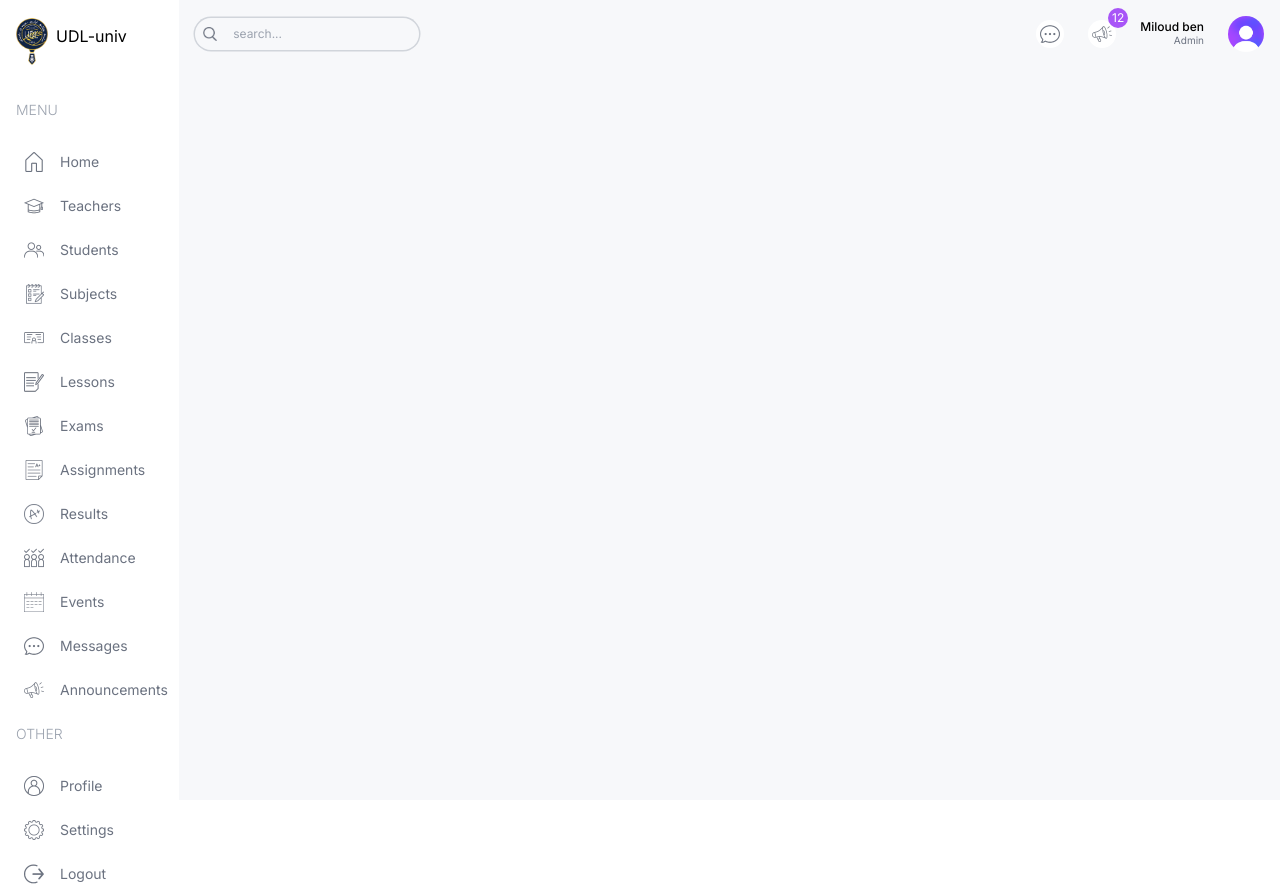
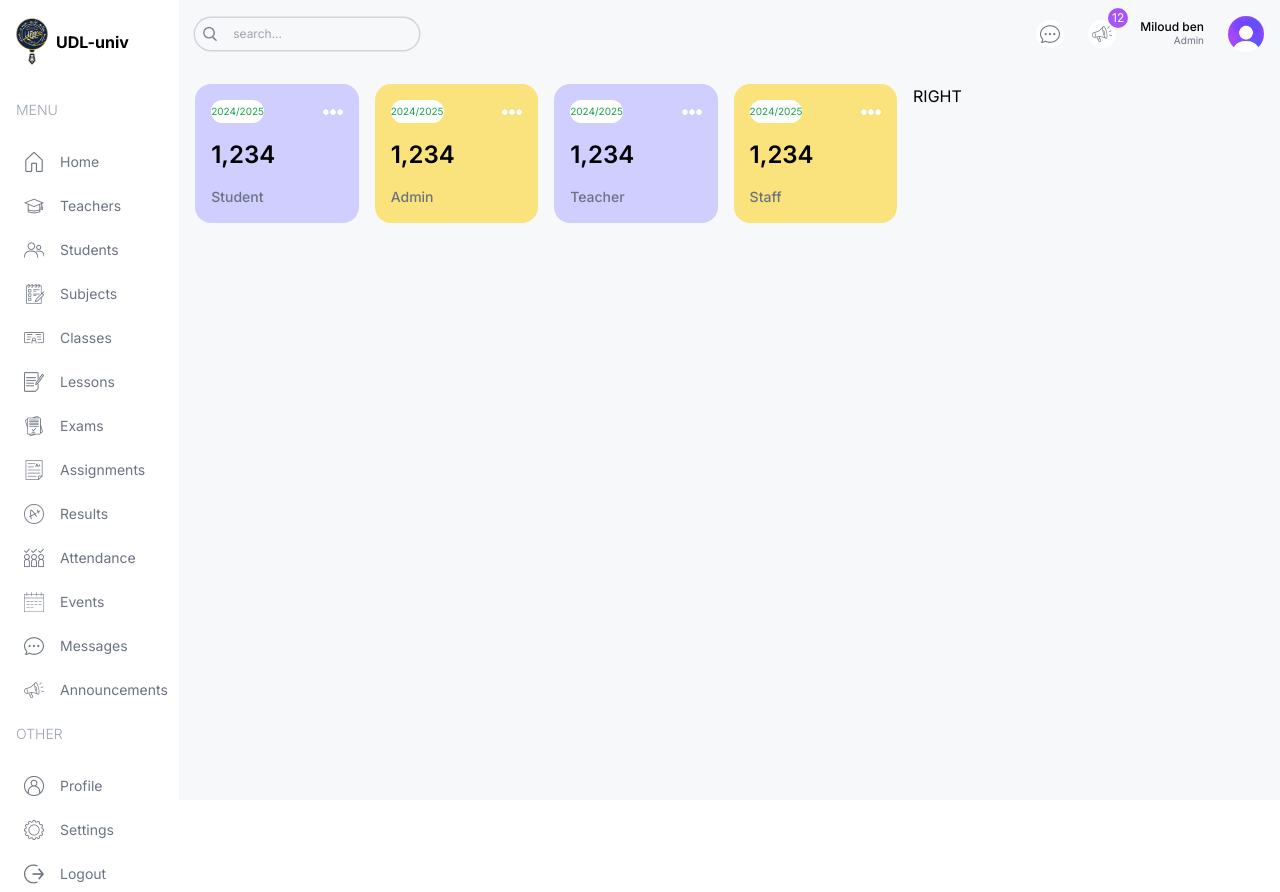
Before and after one commit to Miloud73/Shool-managment-dashboard, a Next.js app: page /admin in a window 1280 px wide. Built offline with nearby package versions, Linux system fonts and the light colour scheme.

Commit message:
implement userCard

```diff
--- a/src/app/(dashboard)/admin/page.tsx
+++ b/src/app/(dashboard)/admin/page.tsx
@@ -1,3 +1,4 @@
+import UserCard from "@/components/UserCard";
 import type { Metadata } from "next";
 import React from "react";
 export const metadata: Metadata = {
@@ -7,7 +8,18 @@
 
 const AdminPage = () => {
   return (
-    <div>
+    <div className="p-4 flex gap-4 flex-col md:flex-row">
+      {/* LEFt SIDE */}
+      <div className="w-full lg:w-2/3 ">
+        <div className="flex gap-4 justify-between flex-wrap">
+          <UserCard type="student"/>
+          <UserCard type="admin"/>
+          <UserCard type="teacher"/>
+          <UserCard type="staff"/>
+        </div>
+      </div>
+      {/* RIGHT SIDE */}
+      <div className="w-full lg:w-1/3 ">RIGHT</div>
 
     </div>
   );
--- a/src/app/(dashboard)/layout.tsx
+++ b/src/app/(dashboard)/layout.tsx
@@ -1,22 +1,31 @@
-import type { Metadata } from "next";
-import { Inter } from "next/font/google";
-import "./globals-dash.css";
-
-const inter = Inter({ subsets: ["latin"] });
-
-export const metadata: Metadata = {
-  title: "Dashboard",
-  description: "This is the dashboard layout",
-};
+import Menu from "@/components/Menu";
+import Navbar from "@/components/Navbar";
+import Image from "next/image";
+import Link from "next/link";
 
 export default function DashboardLayout({
-    children,
-  }: Readonly<{
-    children: React.ReactNode;
-  }>) {
+  children,
+}: Readonly<{
+  children: React.ReactNode;
+}>) {
   return (
-    <div className={inter.className}>
-      {children}
+    <div className="h-screen flex">
+      {/* LEFT */}
+      <div className="w-[14%] md:w-[8%] lg:w-[16%] xl:w-[14%] p-4">
+        <Link
+          href="/"
+          className="flex items-center justify-center lg:justify-start gap-2"
+        >
+          <Image src="/logo.png" alt="logo" width={32} height={32} />
+          <span className="hidden lg:block font-bold">UDL-univ</span>
+        </Link>
+        <Menu />
+      </div>
+      {/* RIGHT */}
+      <div className="w-[86%] md:w-[92%] lg:w-[84%] xl:w-[86%] bg-[#F7F8FA] overflow-scroll flex flex-col">
+        <Navbar />
+        {children}
+      </div>
     </div>
   );
 }
--- a/src/app/layout.tsx
+++ b/src/app/layout.tsx
@@ -1,16 +1,12 @@
 import type { Metadata } from "next";
 import { Inter } from "next/font/google";
 import "./globals.css";
-import Link from "next/link";
-import Image from "next/image";
-import Menu from "@/components/Menu";
-import Navbar from "@/components/Navbar";
 
 const inter = Inter({ subsets: ["latin"] });
 
 export const metadata: Metadata = {
-  title: "School Management Dashboard",
-  description: "School Management System",
+  title: " Dev School Management Dashboard",
+  description: " School Management System",
 };
 
 export default function RootLayout({
@@ -20,23 +16,7 @@
 }>) {
   return (
     <html lang="en">
-      <body className={inter.className}>
-        <div className="relative flex" >
-          {/* left */}
-          <div className="w-[14%] md:w-[8%] lg:w-[16%] xl:w-[14%] p-4 h-screen">
-            <Link href="/" className="flex item-center justify-content lg:justify-start gap-2">
-              <Image src="/logo.png" alt="logo" width={32} height={32}/>
-              <span className="hidden lg:block mt-2 ">UDL-univ</span>
-            </Link>
-            <Menu/>
-          </div>
-          {/* right */}
-          <div className="w-[86%] md:w-[92%] xl:w-[86%] bg-[#F7F8FA] overflow-scroll flex flex-col">
-            <Navbar/>
-          </div>
-        </div>
-        {children}
-        </body>
+      <body className={inter.className}>{children}</body>
     </html>
   );
 }
--- /dev/null
+++ b/src/components/UserCard.tsx
@@ -0,0 +1,18 @@
+import Image from 'next/image'
+import React from 'react'
+
+const UserCard = ({type} : {type:string}) => {
+  return (
+    <div className='rounded-2xl odd:bg-lamaPurple even:bg-lamaYellow p-4 flex-1'>
+        <div className="flex justify-between items-center">
+            <span className='text-[10px] bg-white py-1 rounded-full text-green-600'>2024/2025</span>
+            <Image src="/more.png" alt='more icon' width={20} height={20}/>
+        </div>
+        <h1 className='text-2xl font-semibold my-4'>1,234</h1>
+        <h2 className='capitalize text-sm font-medium text-gray-500'>{type}</h2>
+
+    </div>
+  )
+}
+
+export default UserCard
```
